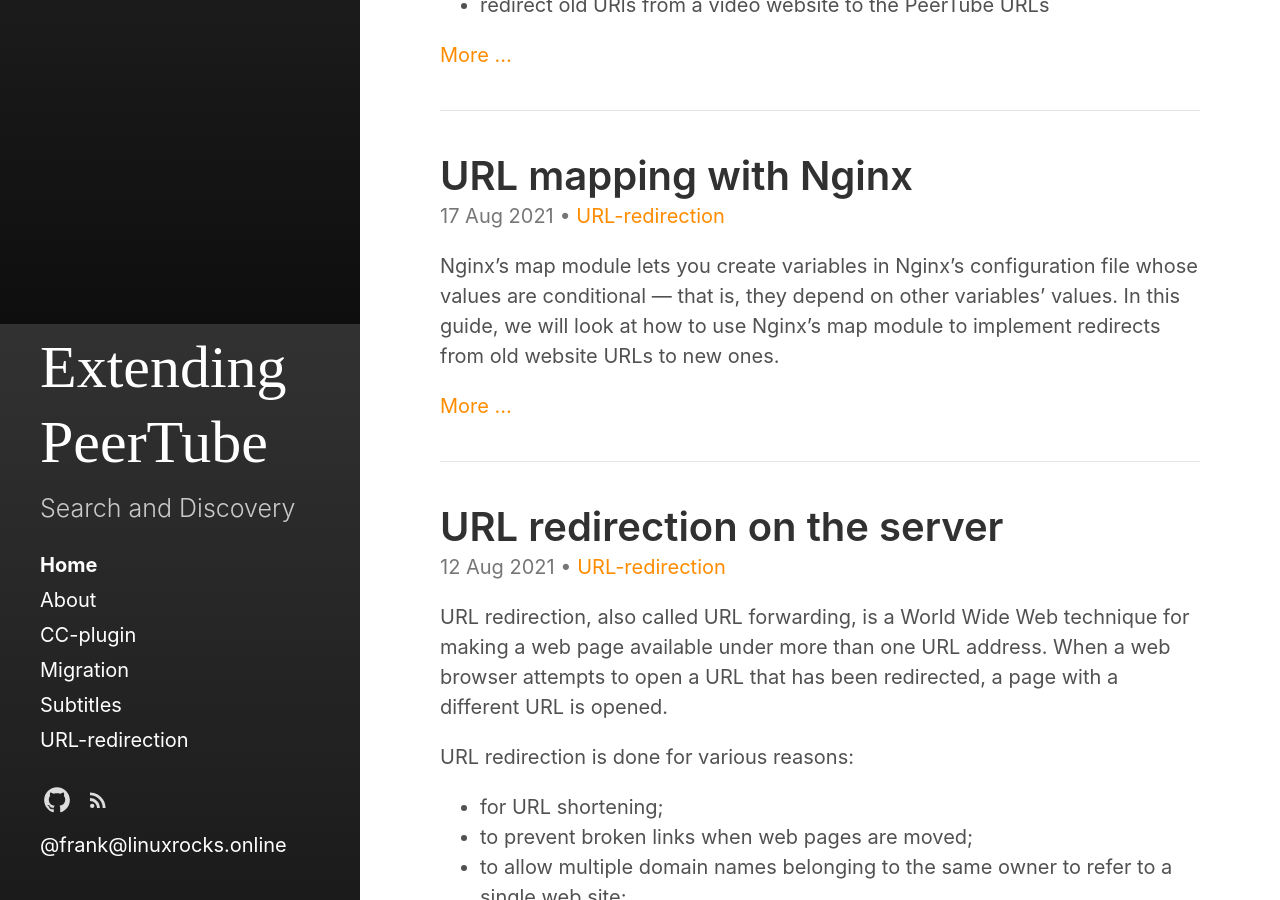
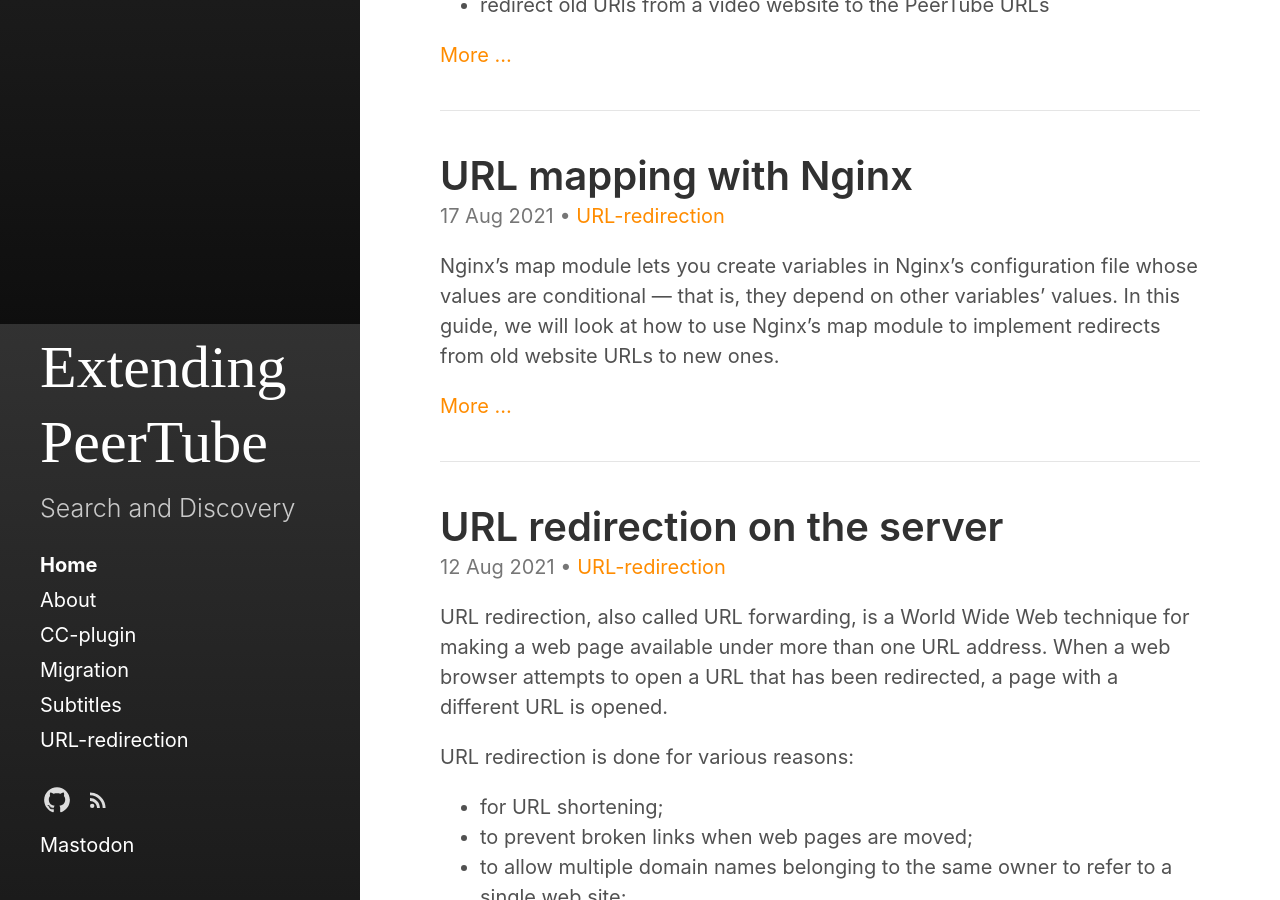
Before and after one commit to beeldengeluid/extending-peertube, a Jekyll site: the page built from index.html, in a window 1280 px wide and 900 px high, scrolled down 576 px. Built offline with Jekyll 4.4.1, drawn with Linux system fonts in a browser that asks for light colours; the list of posts is cut into pages by our own code.

Commit message:
Update copyright.html

```diff
--- a/_includes/copyright.html
+++ b/_includes/copyright.html
@@ -2,4 +2,4 @@
   &copy; {{ site.time | date: '%Y' }}.
   <a href="{{ "/LICENSE.md" | relative_url }}">MIT License.</a>
 </p> -->
-<p><a rel="me" href="https://linuxrocks.online/@frank">@frank@linuxrocks.online</a></p>
+<p><a rel="me" href="https://linuxrocks.online/@frank">Mastodon</a></p>
```
